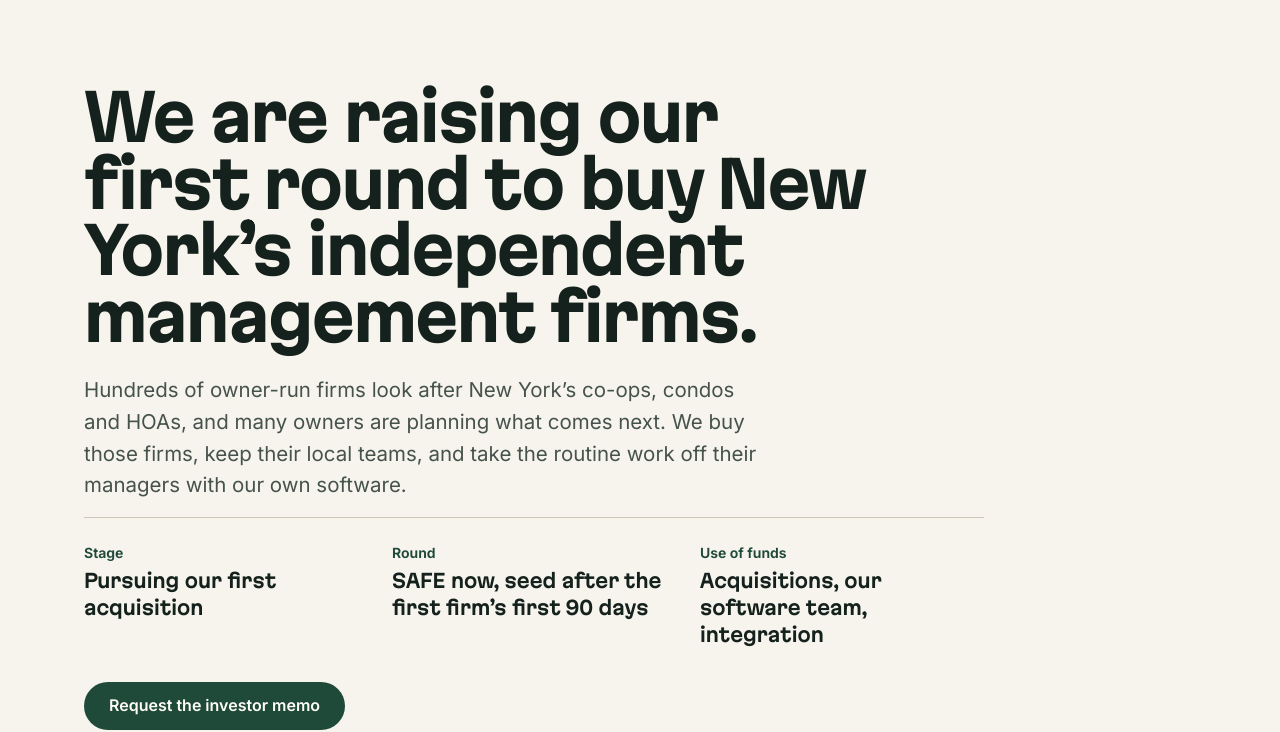
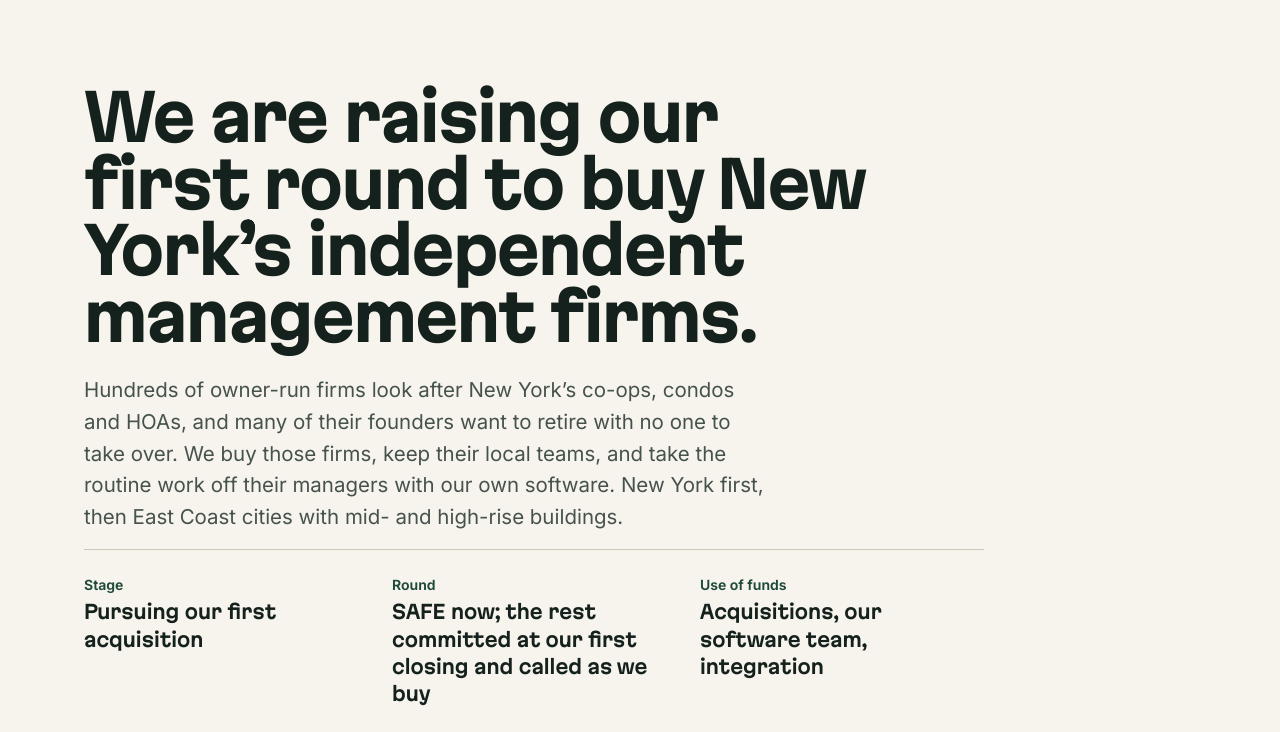
Before and after one commit to iliasotoninunitify/ryeton-site, a plain HTML site: page site/investors.html in a window 1280 px wide. Shown: the part 76-808 px from the top of the page. Drawn offline with Linux system fonts and the light colour scheme.

Commit message:
Investors page: committed capital after the SAFE, retiring founders with no successor, New York first then the East Coast (matches the deck)
Co-Authored-By: Claude Opus 5.5 <noreply@anthropic.com>

```diff
--- a/site/investors.html
+++ b/site/investors.html
@@ -33,10 +33,10 @@
 <section class="inv-hero">
   <div class="wrap">
     <h1>We are raising our first round to buy New York’s independent management firms.</h1>
-    <p class="lead">Hundreds of owner-run firms look after New York’s co-ops, condos and HOAs, and many owners are planning what comes next. We buy those firms, keep their local teams, and take the routine work off their managers with our own software.</p>
+    <p class="lead">Hundreds of owner-run firms look after New York’s co-ops, condos and HOAs, and many of their founders want to retire with no one to take over. We buy those firms, keep their local teams, and take the routine work off their managers with our own software. New York first, then East Coast cities with mid- and high-rise buildings.</p>
     <div class="round">
       <div><b>Stage</b><span>Pursuing our first acquisition</span></div>
-      <div><b>Round</b><span>SAFE now, seed after the first firm’s first 90 days</span></div>
+      <div><b>Round</b><span>SAFE now; the rest committed at our first closing and called as we buy</span></div>
       <div><b>Use of funds</b><span>Acquisitions, our software team, integration</span></div>
     </div>
     <div class="cta"><a class="btn btn-green" href="#contact">Request the investor memo</a></div>
```
